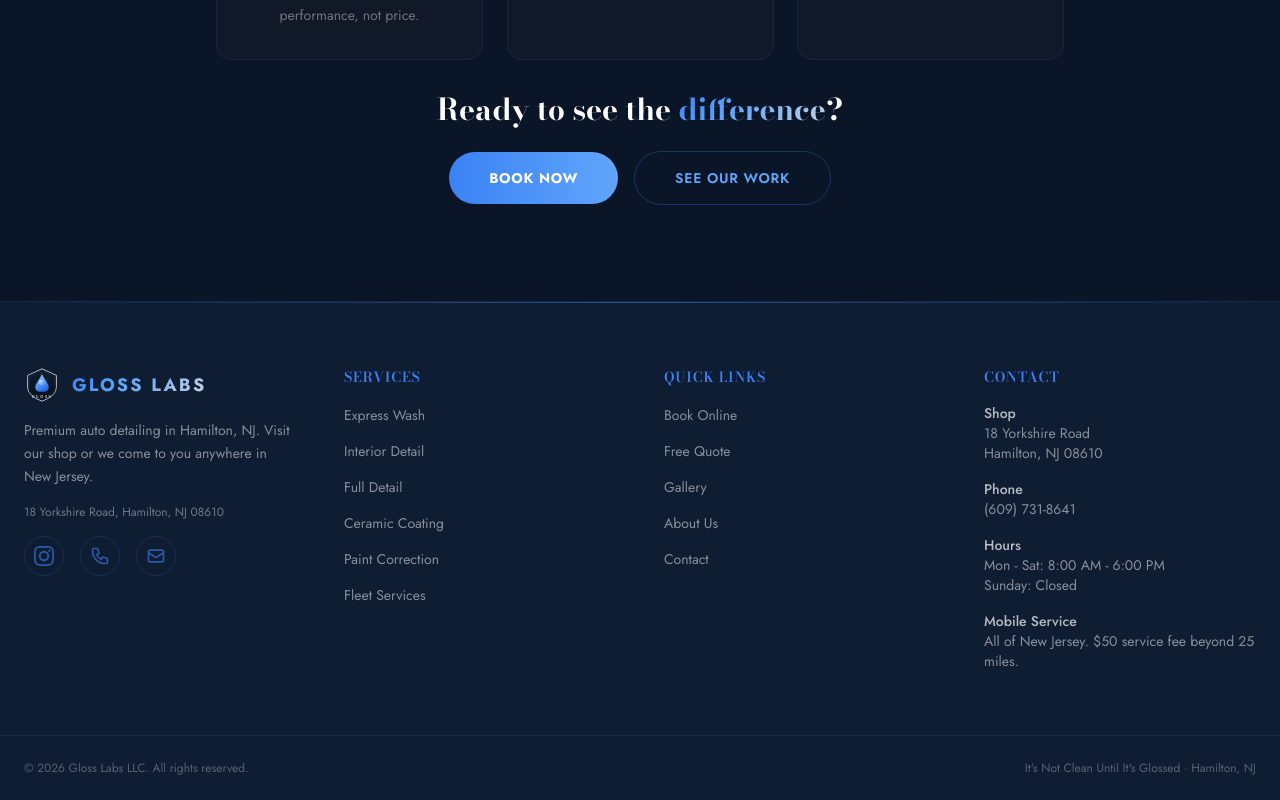
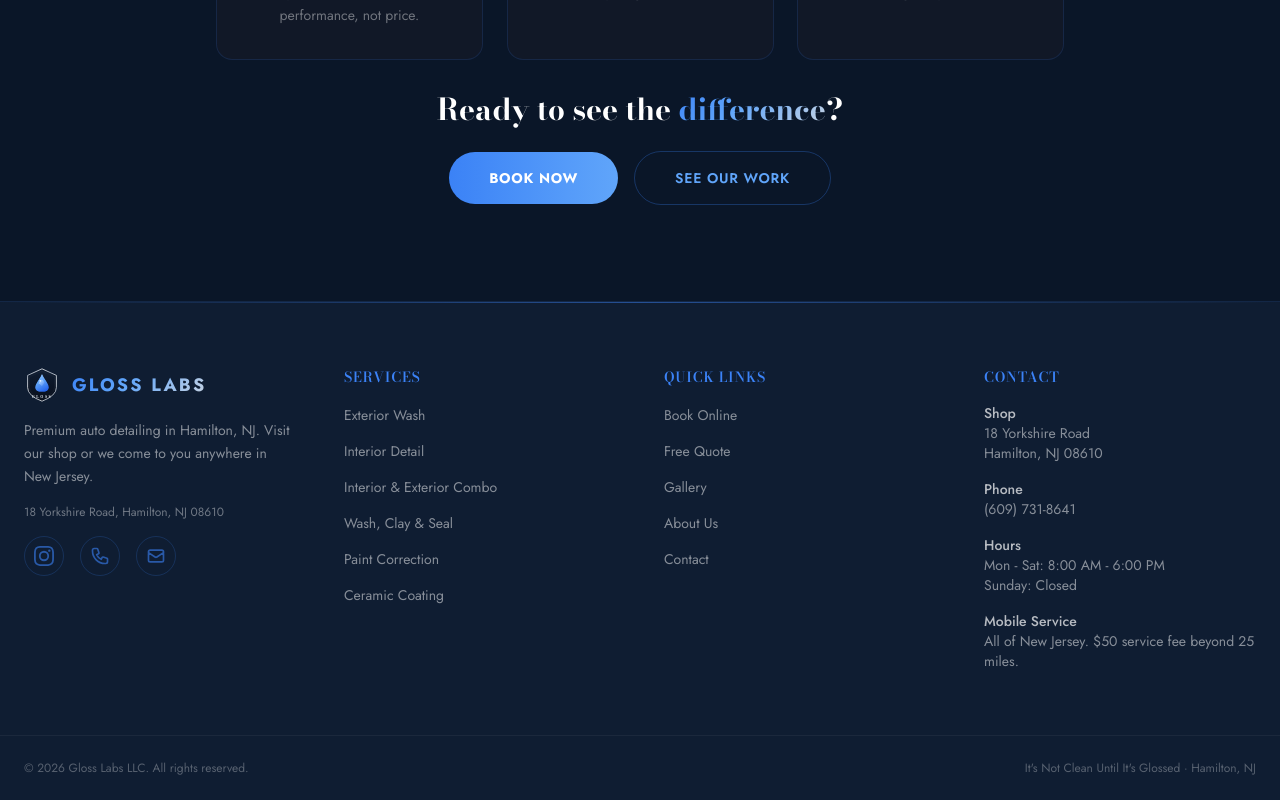
Before and after one commit to glosslabsnj-hub/gloss-labs-site, a Next.js app: page /about in a window 1280 px wide. Shown: the part 1140-1940 px from the top of the page. Built offline with nearby package versions, Linux system fonts and the light colour scheme.

Commit message:
Match all services to Square catalog: correct names, prices, descriptions + re-enable Square booking

```diff
--- a/src/components/QuoteForm.tsx
+++ b/src/components/QuoteForm.tsx
@@ -4,12 +4,12 @@ import { useState } from "react";
 
 const vehicleTypes = ["Sedan", "SUV / Crossover", "Truck / Van", "Sports Car", "Other"];
 const serviceOptions = [
-  "Express Wash",
+  "Exterior Wash",
   "Interior Detail",
-  "Full Detail",
+  "Interior & Exterior Combo",
+  "Wash, Clay & Seal",
+  "Paint Correction",
   "Ceramic Coating",
-  "Paint Correction",
-  "Fleet Services",
   "Not sure / Need advice",
 ];
 
--- a/src/data/content.ts
+++ b/src/data/content.ts
@@ -45,132 +45,133 @@ export interface Service {
   icon: "droplets" | "sparkles" | "star" | "shield" | "gem" | "truck";
   duration: string;
   includes: string[];
-  category: "wash" | "interior" | "full" | "protection" | "correction" | "fleet";
+  category: "wash" | "interior" | "full" | "protection" | "correction";
 }
 
 export const services: Service[] = [
   {
-    title: "Express Wash",
-    price: "$75",
-    priceSuv: "$85",
-    priceTruck: "$100",
+    title: "Exterior Wash",
+    price: "$120",
+    priceSuv: "$150",
+    priceTruck: "$170",
     description:
-      "Quick exterior hand wash and dry. Includes wheel cleaning, tire dressing, and window cleaning. We come to you.",
+      "Safe, thorough hand wash to refresh your paint and wheels without marring. Foam pre-soak, pH-neutral hand wash with plush microfiber mitts, wheels and tires cleaned, touch-safe blow dry, and exterior glass cleaned streak-free. Safe for ceramic-coated vehicles.",
     shortDescription:
-      "Hand wash, wheel cleaning, tire dressing, and window cleaning. Quick turnaround, stunning results.",
+      "Safe hand wash with foam pre-soak, wheel cleaning, blow dry, and streak-free glass. Safe for coated vehicles.",
     icon: "droplets",
-    duration: "45 min",
+    duration: "1.5 hrs",
     category: "wash",
     includes: [
-      "pH-balanced hand wash",
-      "Wheel cleaning & tire dressing",
-      "Window cleaning (exterior)",
-      "Door jamb wipe-down",
-      "Quick dry & inspection",
+      "Foam pre-soak + pH-neutral hand wash",
+      "Wheels, barrels & tires cleaned",
+      "Badges, grilles, emblems brushed",
+      "Door jambs wiped",
+      "Touch-safe blow dry with filtered air",
+      "Exterior glass cleaned streak-free",
+      "Tire dressing (satin finish)",
     ],
   },
   {
     title: "Interior Detail",
-    price: "$175",
-    priceSuv: "$200",
-    priceTruck: "$250",
+    price: "$200",
+    priceSuv: "$230",
+    priceTruck: "$300",
     description:
-      "Deep interior cleaning including vacuum, steam clean, leather/fabric conditioning, dashboard and console detailing.",
+      "Reset your vehicle's interior to a fresh, clean condition. Full vacuum, compressed air cleaning of cracks and crevices, thorough wipe-down of all plastics, vinyl, and leather, steam cleaning of high-touch areas, and glass cleaned inside and out. Does not include carpet shampooing (available as add-on).",
     shortDescription:
-      "Deep vacuum, steam clean, leather conditioning, dashboard detail, and premium air freshener.",
+      "Full vacuum, steam clean, surface wipe-down, glass cleaning, and light pet hair removal.",
     icon: "sparkles",
-    duration: "2 hours",
+    duration: "4 hrs",
     category: "interior",
     includes: [
-      "Full vacuum (seats, carpet, trunk)",
-      "Steam clean all surfaces",
-      "Leather/fabric conditioning",
-      "Dashboard & console detail",
-      "Air vent deep clean",
-      "Interior glass cleaning",
-      "Premium air freshener",
+      "Full interior vacuum (carpets, mats, seats)",
+      "Compressed air + brushing (cracks & crevices)",
+      "Wipe-down of plastics, vinyl & leather",
+      "Steam clean & disinfect high-touch areas",
+      "Glass cleaned inside and out",
+      "Light pet hair & debris removal",
     ],
   },
   {
-    title: "Full Detail",
-    price: "$275",
-    priceSuv: "$350",
-    priceTruck: "$425",
+    title: "Interior & Exterior Combo",
+    price: "$280",
+    priceSuv: "$329",
+    priceTruck: "$380",
     description:
-      "Complete interior and exterior detail. Includes everything in Express Wash and Interior Detail plus clay bar, polish, and wax/sealant.",
+      "Complete inside-and-out refresh for that new-car feel. Combines our full Interior Detail with our Exterior Wash for total vehicle transformation. Safe for coated vehicles. Does not include shampoo extraction, clay bar, or paint correction.",
     shortDescription:
-      "Complete interior and exterior transformation. Clay bar, polish, wax, and sealant included.",
+      "Complete inside-and-out refresh. Full interior detail plus hand wash for that new-car feel.",
     icon: "star",
-    duration: "3-4 hours",
+    duration: "5.5 hrs",
     category: "full",
     includes: [
-      "Everything in Express Wash",
-      "Everything in Interior Detail",
-      "Clay bar decontamination",
-      "Single-stage machine polish",
-      "Carnauba wax or sealant",
-      "Engine bay cleaning",
-      "Exhaust tip polish",
+      "Full interior vacuum, crevice blowout & brush",
+      "Wipe & steam of plastics, vinyl, leather",
+      "Interior glass cleaned streak-free",
+      "Foam pre-soak + pH-neutral hand wash",
+      "Wheels, tires & badges deep cleaned",
+      "Touch-safe blow dry + tire dressing",
+    ],
+  },
+  {
+    title: "Wash, Clay & Seal",
+    price: "$200",
+    priceSuv: "$250",
+    priceTruck: "$280",
+    description:
+      "Premium maintenance detail to restore gloss and add lasting protection. Includes thorough hand wash, iron and bug decontamination, clay bar treatment, and application of a high-quality paint sealant for up to 4-6 months of protection, deep shine, and hydrophobic water beading.",
+    shortDescription:
+      "Hand wash, iron decon, clay bar, and paint sealant for up to 4-6 months of glossy protection.",
+    icon: "droplets",
+    duration: "1.5-2 hrs",
+    category: "protection",
+    includes: [
+      "Thorough professional hand wash",
+      "Iron & bug decontamination",
+      "Clay bar treatment (smooth as glass)",
+      "Paint sealant (4-6 month protection)",
+      "Deep shine & hydrophobic beading",
+    ],
+  },
+  {
+    title: "Paint Correction",
+    price: "From $500",
+    priceSuv: "From $600",
+    priceTruck: "From $700",
+    description:
+      "Machine polishing to restore clarity and gloss by reducing swirls, haze, and light to moderate defects. Choose 1-Step for light/medium imperfections or 2-Step (Cut + Polish) for deeper correction. Includes prep wash, iron remover, clay decon, masking, and panel wipe. Protection recommended after correction.",
+    shortDescription:
+      "Machine polishing to remove swirls, haze, and defects. 1-Step or 2-Step correction available.",
+    icon: "gem",
+    duration: "6-12 hrs",
+    category: "correction",
+    includes: [
+      "Prep wash + iron remover + clay decon",
+      "Paint inspection & test spot",
+      "Masking of sensitive trim/edges",
+      "Machine polish (1-Step or 2-Step)",
+      "Panel wipe (IPA/solvent) for true finish",
+      "2-Step: Sedan $800 / SUV $900 / Truck $1,000",
     ],
   },
   {
     title: "Ceramic Coating",
-    price: "From $499",
-    priceSuv: "From $699",
-    priceTruck: "From $999",
+    price: "From $600",
+    priceSuv: "From $600",
+    priceTruck: "From $600",
     description:
-      "Professional-grade ceramic coating for long-lasting paint protection. Includes full decontamination, polish, and ceramic application with 2+ year durability. Final price varies based on vehicle condition, size, and coating package selected.",
+      "Professional ceramic coating for long-lasting paint protection. Choose from 1, 3, or 5 year durability options. Pricing includes prep wash and decontamination. Add 1-Step or 2-Step paint correction for best results. Prices vary based on correction level and coating duration selected.",
     shortDescription:
-      "Professional-grade ceramic protection with 2+ year durability. Price varies by vehicle condition and package.",
+      "1, 3, or 5 year ceramic protection. Prep included. Add paint correction for best results.",
     icon: "shield",
     duration: "Full day",
     category: "protection",
     includes: [
-      "Full paint decontamination",
-      "Clay bar treatment",
-      "Single-stage machine polish",
-      "IPA wipe-down",
+      "Prep wash & decontamination",
       "Ceramic coating application",
-      "24-hour cure time",
-      "2+ year durability guarantee",
-    ],
-  },
-  {
-    title: "Paint Correction",
-    price: "$350+",
-    description:
-      "Multi-stage machine polish to remove swirl marks, scratches, and oxidation. Restores paint to a mirror finish. Recommended before ceramic coating.",
-    shortDescription:
-      "Multi-stage machine polish to remove swirl marks, scratches, and oxidation. Mirror finish guaranteed.",
-    icon: "gem",
-    duration: "5-6 hours",
-    category: "correction",
-    includes: [
-      "Paint depth measurement",
-      "Multi-stage compound cutting",
-      "Finishing polish",
-      "LED light inspection",
-      "IPA wipe-down",
-      "Sealant or wax protection",
-    ],
-  },
-  {
-    title: "Fleet Services",
-    price: "$50+",
-    description:
-      "Monthly fleet maintenance wash for businesses. We come to your lot on a scheduled day. Volume pricing for 3+ vehicles.",
-    shortDescription:
-      "Monthly fleet maintenance for businesses. We come to your lot. Volume pricing for 3+ vehicles.",
-    icon: "truck",
-    duration: "Per vehicle",
-    category: "fleet",
-    includes: [
-      "Scheduled lot visits",
-      "Exterior wash & dry",
-      "Interior vacuum & wipe",
-      "Window cleaning",
-      "Volume pricing (3+ vehicles)",
-      "Monthly billing available",
+      "Prep Only: 1yr $600 / 3yr $900 / 5yr $1,200",
+      "1-Step + Coat: 1yr $1,000 / 3yr $1,200 / 5yr $1,400",
+      "2-Step + Coat: 1yr $1,400 / 3yr $1,600 / 5yr $2,000",
     ],
   },
 ];
@@ -184,14 +185,12 @@ export interface AddOn {
 }
 
 export const addOns: AddOn[] = [
-  { title: "Engine Bay Cleaning", price: "$50", description: "Degrease, steam clean, and dress your engine bay." },
-  { title: "Headlight Restoration", price: "$75", description: "Remove yellowing and haze for crystal-clear headlights." },
-  { title: "Odor Removal", price: "$75+", description: "Ozone treatment and deep clean to eliminate stubborn odors." },
-  { title: "Pet Hair Removal", price: "$50+", description: "Thorough extraction of embedded pet hair from all surfaces." },
-  { title: "Scratch Removal (Spot)", price: "$50+", description: "Targeted polish to remove minor scratches and scuffs." },
-  { title: "Wheel Coating", price: "$100", description: "Ceramic coating applied to wheels for lasting protection." },
-  { title: "Trim Restoration", price: "$50", description: "Restore faded plastic trim to factory black finish." },
-  { title: "Mobile Service Fee", price: "$50", description: "For locations beyond 25 miles from Hamilton, NJ." },
+  { title: "Upholstery Shampoo", price: "From $130", description: "Deep carpet and seat shampoo extraction. Sedan $130, SUV $180." },
+  { title: "Pet Hair Removal", price: "From $75", description: "Specialized extraction of embedded pet hair. Moderate $75, Heavy $125. Must book with interior service." },
+  { title: "Odor Removal", price: "$80", description: "Deep cleaning + ozone treatment to neutralize odors at the source. Smoke, pets, spills." },
+  { title: "Trim Restoration", price: "Quote", description: "Restore faded plastics to OEM black with ceramic trim coating for long-lasting UV protection." },
+  { title: "Engine Bay Cleaning", price: "Quote", description: "Degrease, steam clean, and dress your engine bay for a like-new look." },
+  { title: "Mobile Service Fee", price: "$50", description: "For locations beyond 25 miles from our Hamilton, NJ shop." },
 ];
 
 // ─── GALLERY ─────────────────────────────────────────────────────────────────
```
Also changed, not shown: src/app/page.tsx (+9 -8 lines), src/components/SquareBooking.tsx (+19 -6 lines).
